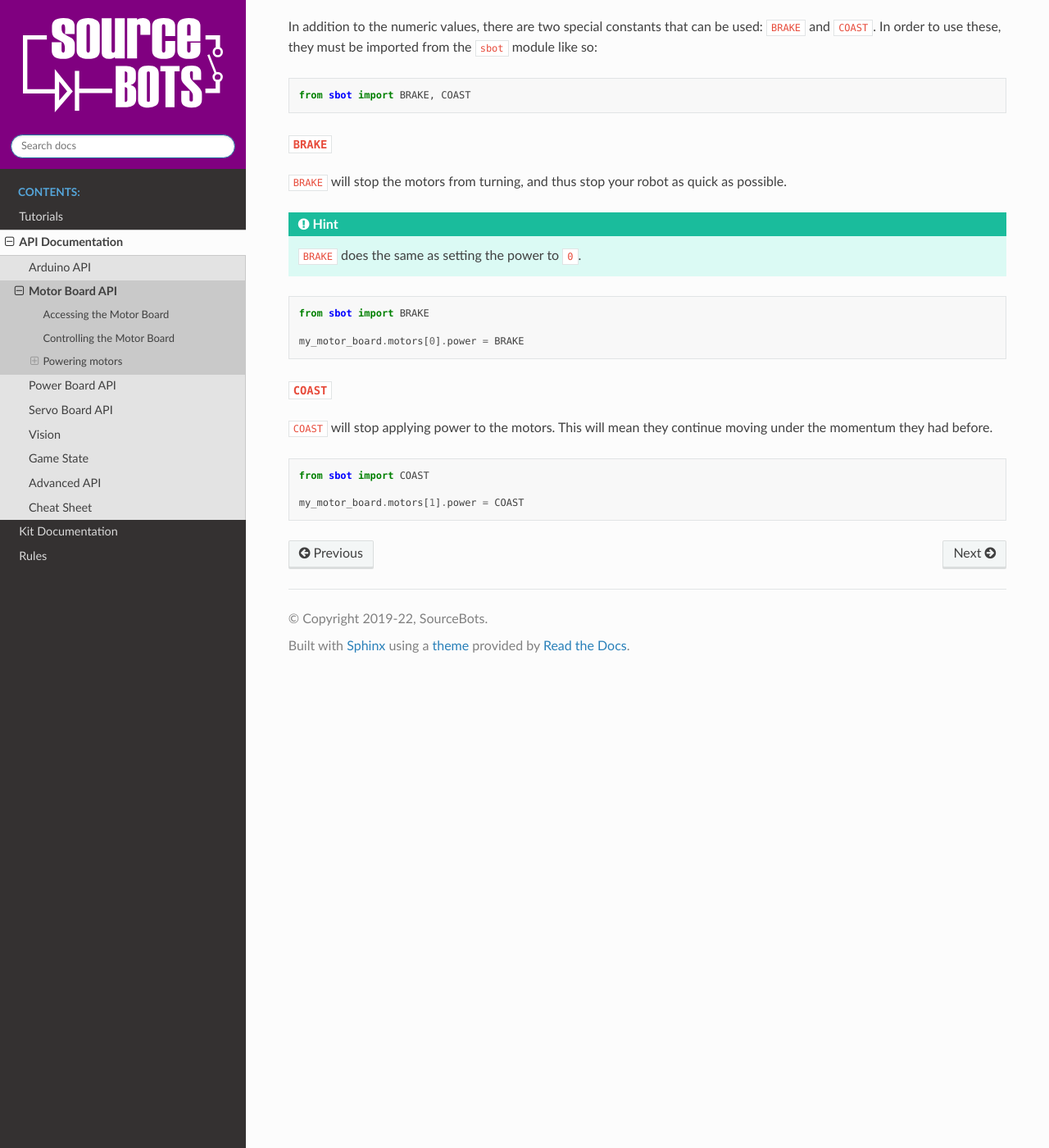
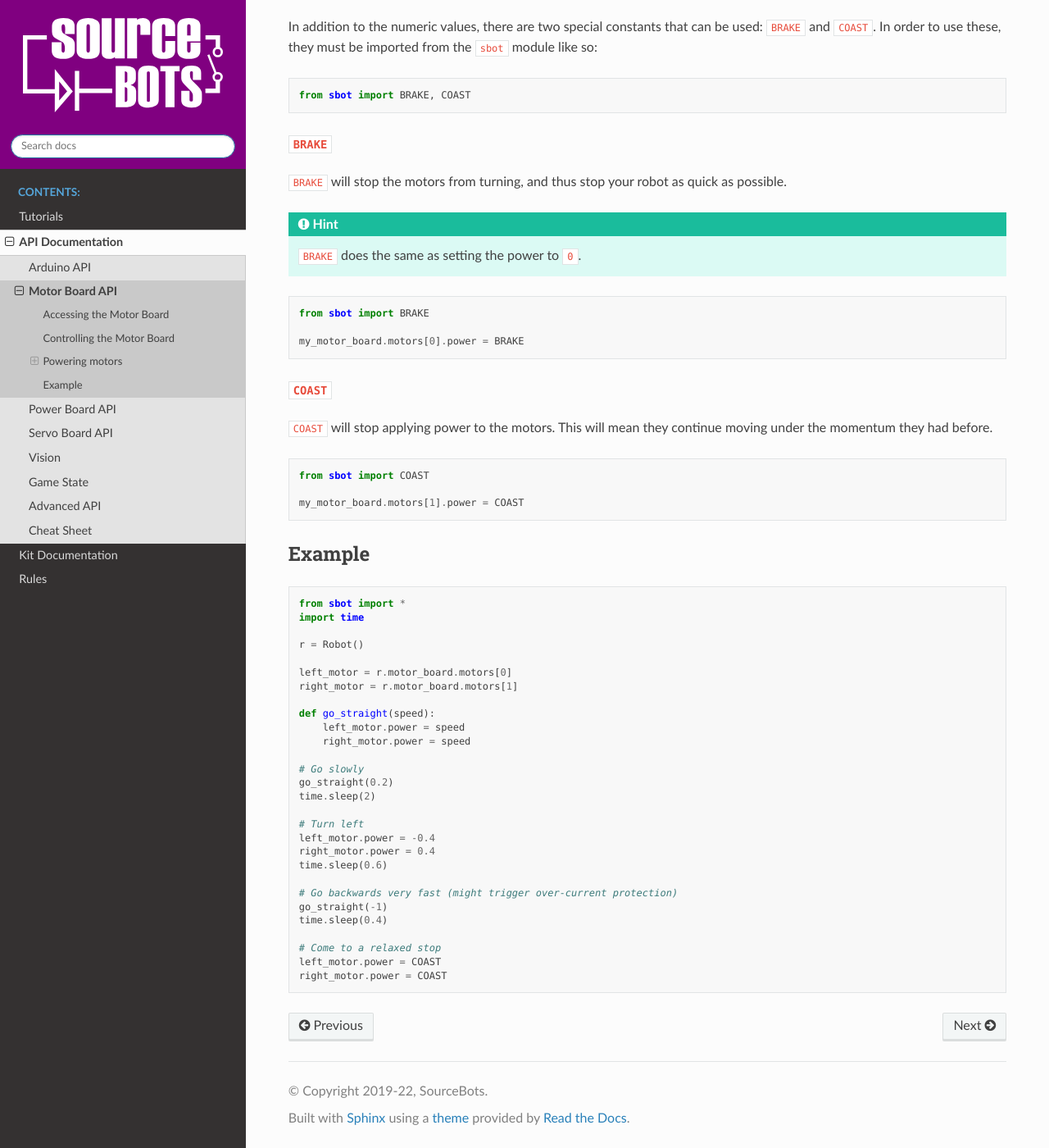
Before and after one commit to sourcebots/sbot, a Sphinx documentation site: the page built from docs/source/api/motor-board.rst, in a window 1280 px wide and 1400 px high, scrolled down 1599 px. Shown: the whole window at 82% size. Built offline with Sphinx 7.4.7 and the Read the Docs theme 2.0.0, drawn with Linux system fonts in a browser that asks for light colours.

Commit message:
Add motor board example program

```diff
--- a/docs/source/api/motor-board.rst
+++ b/docs/source/api/motor-board.rst
@@ -107,3 +107,37 @@ continue moving under the momentum they had before.
    from sbot import COAST
 
    my_motor_board.motors[1].power = COAST
+
+Example
+-------
+
+.. code:: python
+
+   from sbot import *
+   import time
+
+   r = Robot()
+
+   left_motor = r.motor_board.motors[0]
+   right_motor = r.motor_board.motors[1]
+
+   def go_straight(speed):
+       left_motor.power = speed
+       right_motor.power = speed
+
+   # Go slowly
+   go_straight(0.2)
+   time.sleep(2)
+
+   # Turn left
+   left_motor.power = -0.4
+   right_motor.power = 0.4
+   time.sleep(0.6)
+
+   # Go backwards very fast (might trigger over-current protection)
+   go_straight(-1)
+   time.sleep(0.4)
+
+   # Come to a relaxed stop
+   left_motor.power = COAST
+   right_motor.power = COAST
```
